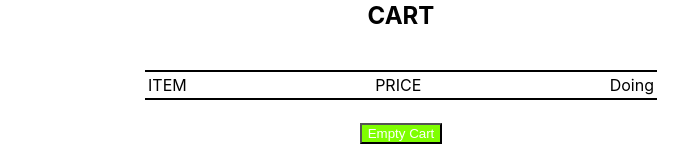
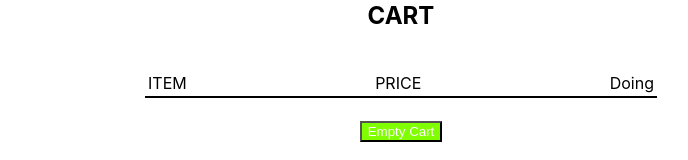
Before and after one commit to mbagher26/shopingCart, a React (Create React App) app: page / in a window 1280 px wide. Shown: the part 1219-1379 px from the top of the page, without its empty margins (239-927 px from the left). Built offline with nearby package versions, Linux system fonts and the light colour scheme.

Commit message:
update cart-row product with align-items & margin and add cart-items selector with width 100%

```diff
--- a/src/components/Shop/styles/Shop.css
+++ b/src/components/Shop/styles/Shop.css
@@ -25,12 +25,14 @@
     align-items: center;
 }
 
+.cart-items{
+    width: 100%;
+}
 .cart-row{
     width: 100%;
     display: flex;
     flex-direction: row;
     justify-content: space-between;
-    margin: 20px;
-    border-top: 2px solid black;
-    border-bottom: 2px solid black;
+    align-items: center;
+    margin: 20px 0;    border-bottom: 2px solid black;
 }
```
